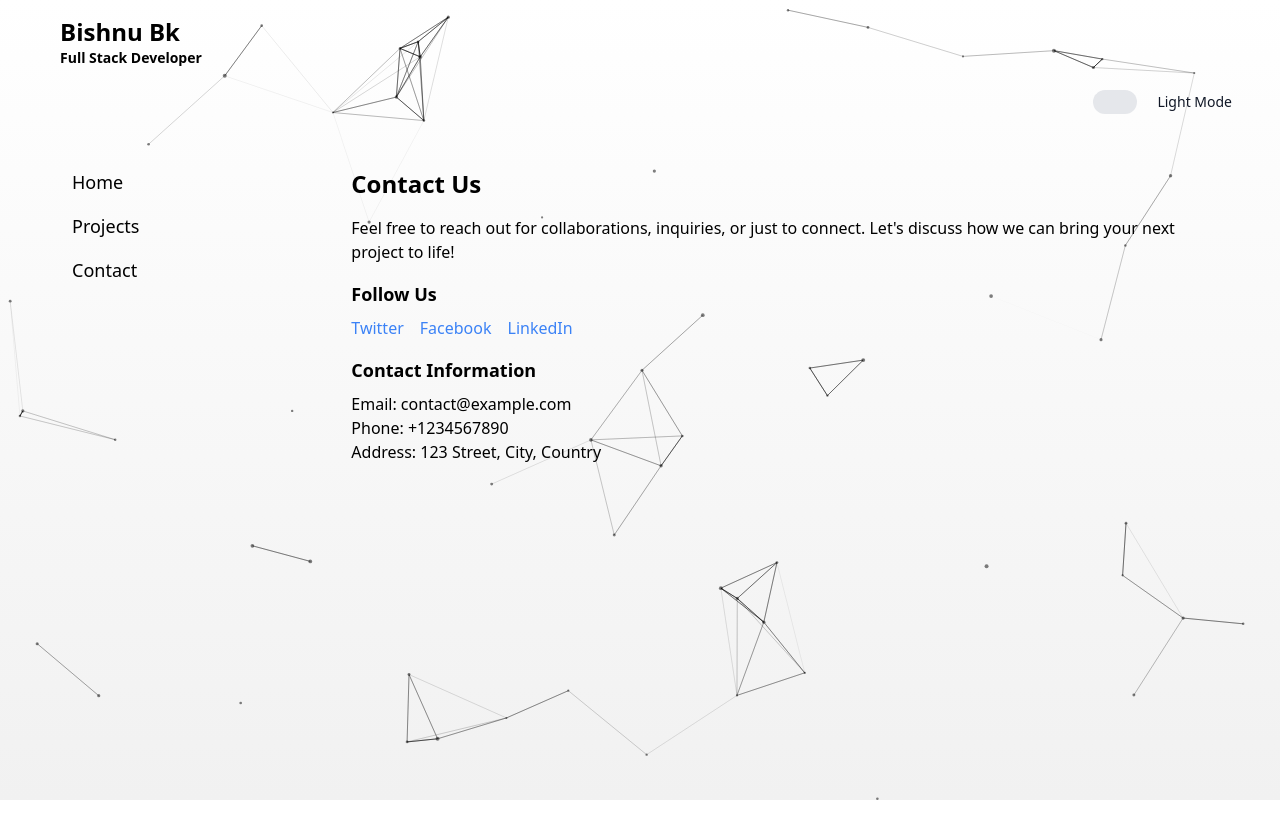
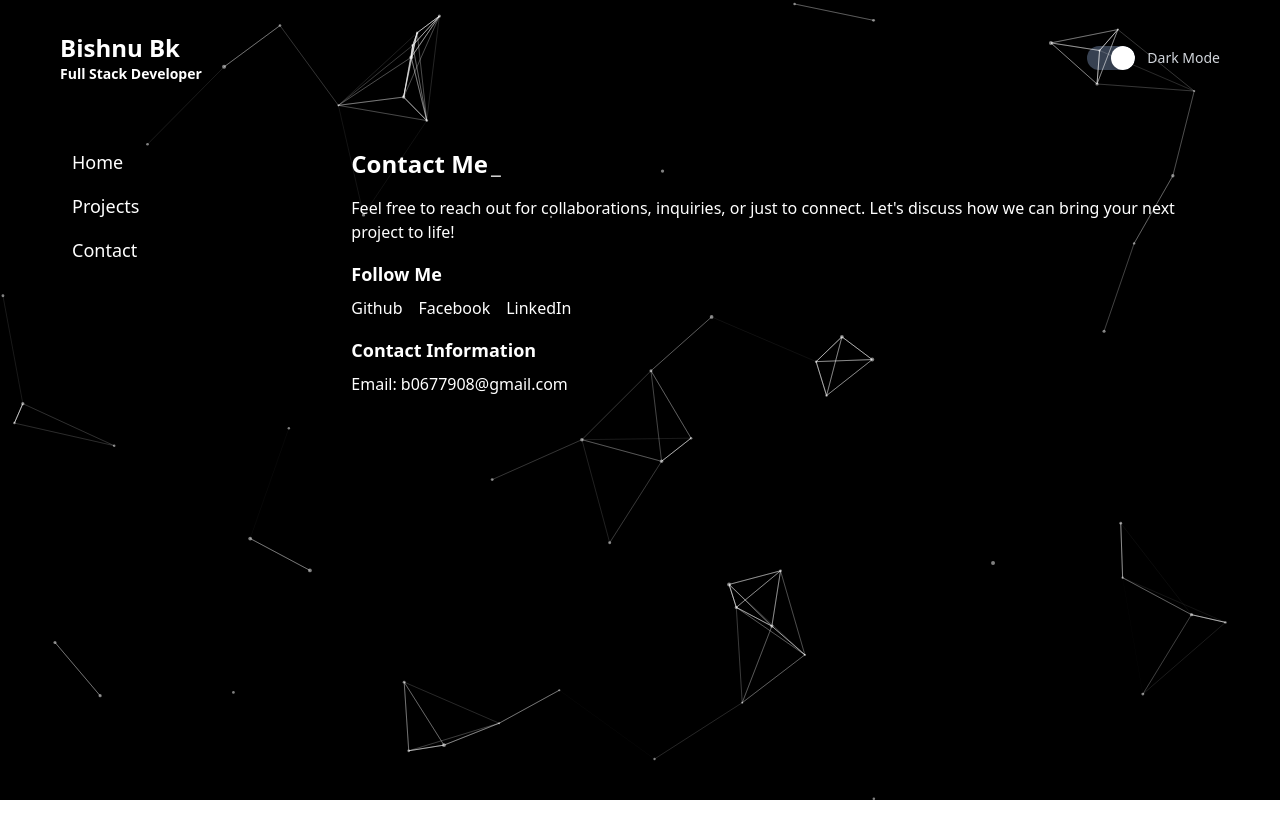
Before and after one commit to bishnuf66/portfolio, a React (Create React App) app: page /contact in a window 1280 px wide. Shown: the top 838 px of the page. Built offline with nearby package versions, Linux system fonts and the light colour scheme.

Commit message:
this is a commit

```diff
--- a/package.json
+++ b/package.json
@@ -10,6 +10,7 @@
     "react-dom": "^18.2.0",
     "react-router-dom": "^6.23.1",
     "react-scripts": "5.0.1",
+    "react-simple-typewriter": "^5.0.1",
     "react-tsparticles": "^2.9.0",
     "tsparticles": "^2.9.0",
     "web-vitals": "^2.1.4"
--- a/src/App.js
+++ b/src/App.js
@@ -8,14 +8,14 @@ import Design from "./components/Design";
 import Header from "./components/Header";
 
 function App() {
-  const [isDarkMode, setIsDarkMode] = useState(false);
+  const [isDarkMode, setIsDarkMode] = useState(true);
   const toggleDarkMode = () => {
     setIsDarkMode(!isDarkMode);
   };
 
   return (
     <Router>
-      <div className={`w-full h-screen ${isDarkMode ? 'bg-black-gradient' : 'bg-white-gradient'}`}>
+      <div className={`transition-all duration-700 ease-in-out w-full h-screen ${isDarkMode ? 'bg-black' : 'bg-white'}`}>
         <div className={`w-full top-0 px-10 py-4 ${isDarkMode ? 'text-white' : 'text-black'}`}>
           <Header isDarkMode={isDarkMode} toggleDarkMode={toggleDarkMode} />
         </div>
@@ -34,9 +34,10 @@ function App() {
           </div>
         </div>
       </div>
-      <div className="w-full h-screen">
+      <div>
         <Design isDarkMode={isDarkMode} />
       </div>
+
     </Router>
   );
 }
--- a/src/components/Contact.js
+++ b/src/components/Contact.js
@@ -1,24 +1,35 @@
 import React from 'react';
+import { Typewriter } from 'react-simple-typewriter';
 
 const Contact = ({ isDarkMode }) => {
     return (
         <div className={`p-4 ${isDarkMode ? 'text-white' : 'text-black'}`}>
-            <h1 className="text-2xl font-bold mb-4">Contact Us</h1>
+            <h1 className="text-2xl font-bold mb-4">
+                <Typewriter
+                    words={['Contact Me']}
+                    loop={1}
+                    cursor
+                    cursorStyle='_'
+                    typeSpeed={70}
+                    deleteSpeed={50}
+                    delaySpeed={1000}
+                />
+            </h1>
             <p className="mb-4">
                 Feel free to reach out for collaborations, inquiries, or just to connect. Let's discuss how we can bring your next project to life!
             </p>
 
             {/* Social Links */}
             <div className="mb-4">
-                <h2 className="text-lg font-semibold mb-2">Follow Us</h2>
+                <h2 className="text-lg font-semibold mb-2">Follow Me</h2>
                 <div className="flex space-x-4">
-                    <a href="https://twitter.com/example" target="_blank" rel="noopener noreferrer" className={`text-blue-500 hover:text-blue-600 ${isDarkMode ? 'text-white' : 'text-black'}`}>
-                        Twitter
+                    <a href="https://github.com/bishnuf66" target="_blank" rel="noopener noreferrer" className={`text-blue-500 hover:text-blue-600 ${isDarkMode ? 'text-white' : 'text-black'}`}>
+                        Github
                     </a>
-                    <a href="https://facebook.com/example" target="_blank" rel="noopener noreferrer" className={`text-blue-500 hover:text-blue-600 ${isDarkMode ? 'text-white' : 'text-black'}`}>
+                    <a href="https://www.facebook.com/bishnu.bk.315" target="_blank" rel="noopener noreferrer" className={`text-blue-500 hover:text-blue-600 ${isDarkMode ? 'text-white' : 'text-black'}`}>
                         Facebook
                     </a>
-                    <a href="https://linkedin.com/example" target="_blank" rel="noopener noreferrer" className={`text-blue-500 hover:text-blue-600 ${isDarkMode ? 'text-white' : 'text-black'}`}>
+                    <a href="https://www.linkedin.com/in/bishnu-bk-820b09243/" target="_blank" rel="noopener noreferrer" className={`text-blue-500 hover:text-blue-600 ${isDarkMode ? 'text-white' : 'text-black'}`}>
                         LinkedIn
                     </a>
                     {/* Add more social links as needed */}
@@ -28,9 +39,7 @@ const Contact = ({ isDarkMode }) => {
             {/* Contact Information */}
             <div>
                 <h2 className="text-lg font-semibold mb-2">Contact Information</h2>
-                <p>Email: contact@example.com</p>
-                <p>Phone: +1234567890</p>
-                <p>Address: 123 Street, City, Country</p>
+                <p>Email: b0677908@gmail.com</p>
             </div>
         </div>
     );
--- a/src/components/Design.js
+++ b/src/components/Design.js
@@ -3,31 +3,27 @@ import Particles from "react-tsparticles";
 import { loadFull } from "tsparticles";
 
 const Design = ({ isDarkMode }) => {
-
-
   const particleColor = isDarkMode ? "#ffffff" : "#000000";
   const linksColor = isDarkMode ? "#ffffff" : "#000000";
+
   const particlesInit = useCallback(async (engine) => {
-    console.log(engine);
     await loadFull(engine);
   }, []);
 
   const particlesLoaded = useCallback(async (container) => {
-    await console.log(container);
+    console.log(container);
   }, []);
+
   return (
-    <div className="w-full h-full">
+    <div className="w-full h-screen">
       <Particles
-        className="w-full h-screen"
         id="tsparticles"
         init={particlesInit}
         loaded={particlesLoaded}
         options={{
           fullScreen: true,
           background: {
-            /*  color: {
-               value: "#0d47a1",
-             }, */
+            // Adjust background options if needed
           },
           fpsLimit: 60,
           interactivity: {
@@ -39,7 +35,6 @@ const Design = ({ isDarkMode }) => {
               onHover: {
                 enable: true,
                 mode: "repulse",
-
                 distance: 400,
               },
               resize: true,
@@ -103,12 +98,3 @@ const Design = ({ isDarkMode }) => {
 };
 
 export default Design;
-
-/* mode: "grab",
-  grab: {
-  distance: 300,
-    line_linked: {
-    opacity: 0.5,
-  },
-},
- */
--- a/src/components/Header.js
+++ b/src/components/Header.js
@@ -2,28 +2,35 @@ import React from "react";
 
 const Header = ({ isDarkMode, toggleDarkMode }) => {
   return (
-    <div className="">
-      <div className={`flex flex-col top-0 px-5 ${isDarkMode ? 'text-white' : 'text-black'}`}>
-        <h1 className="text-2xl font-bold">Bishnu Bk</h1>
-        <h1 className="text-sm font-bold">Full Stack Developer</h1>
+    <div className="px-5 py-4 flex justify-between items-center">
+      <div className="flex flex-col">
+        <h1 className={`text-2xl font-bold ${isDarkMode ? 'text-white' : 'text-black'}`}>Bishnu Bk</h1>
+        <h1 className={`text-sm font-bold ${isDarkMode ? 'text-white' : 'text-black'}`}>Full Stack Developer</h1>
       </div>
-      <div>
-        <div className="flex justify-end items-end mt-4">
+      <div className="flex items-center">
         <label className="inline-flex items-center cursor-pointer">
           <input
             type="checkbox"
-              className="sr-only peer"
+            className="hidden peer"
             checked={isDarkMode}
             onChange={toggleDarkMode}
           />
-            <div className={`relative w-11 h-6 bg-gray-200 rounded-full peer peer-focus:ring-4 peer-focus:ring-gray-300 ${isDarkMode ? 'dark:peer-focus:ring-gray-800 dark:bg-gray-700' : 'peer-focus:ring-gray-800 bg-gray-200'}`}>
-              <div className={`peer-checked:after:translate-x-full rtl:peer-checked:after:-translate-x-full peer-checked:after:border-white after:content-[''] after:absolute after:top-0.5 after:start-[2px] ${isDarkMode ? 'after:bg-white dark:border-white peer-checked:bg-grey-700' : 'after:bg-white after:border-white after:border after:rounded-full'}`}></div>
+          <div
+            className={`relative w-12 h-6 rounded-full overflow-hidden transition-colors duration-300 ease-in-out ${isDarkMode ? 'bg-gray-700' : 'bg-gray-200'
+              }`}
+          >
+            <div
+              className={`absolute left-0 w-6 h-6 bg-white rounded-full shadow-md transform transition-transform duration-300 ease-in-out ${isDarkMode ? 'translate-x-full' : 'translate-x-0'
+                }`}
+            ></div>
           </div>
-            <span className={`ms-3 p-2 text-sm font-medium ${isDarkMode ? 'text-gray-300' : 'text-gray-900'}`}>
-              {isDarkMode ? 'Dark Mode' : 'Light Mode'}
+          <span
+            className={`ml-3 text-sm font-medium ${isDarkMode ? 'text-gray-300' : 'text-gray-900'
+              }`}
+          >
+            {isDarkMode ? "Dark Mode" : "Light Mode"}
           </span>
         </label>
-        </div>
       </div>
     </div>
   );
--- a/src/components/Home.js
+++ b/src/components/Home.js
@@ -1,22 +1,40 @@
 import React from 'react';
+import { Typewriter } from 'react-simple-typewriter';
 
 const Home = ({ isDarkMode }) => {
     return (
         <div className={`p-4 ${isDarkMode ? 'text-white' : 'text-black'}`}>
-            <h1 className="text-2xl font-bold mb-4">Welcome to My Portfolio!</h1>
-            <p>
-                Hello and welcome! I'm Bishnu, a passionate Fullstack Web Developer with a knack for creating robust, scalable web applications. Here, you'll find a showcase of my journey, projects I've built, and technologies I'm proficient in.
+            <h1 className="text-2xl font-bold mb-4">
+                <Typewriter
+                    words={['Welcome to My Portfolio!']}
+                    loop={1}
+                    cursor
+                    cursorStyle='_'
+                    typeSpeed={70}
+                    deleteSpeed={50}
+                    delaySpeed={1000}
+                />
+            </h1>
+
+            <p className='mb-4'>"Hello and welcome! I'm Bishnu, a passionate Fullstack Web Developer with a knack for creating robust, scalable web applications. Here, you'll find a showcase of my journey, projects I've built, and technologies I'm proficient in."
             </p>
-            <h2 className="text-2xl font-bold mb-4">What You'll Discover:</h2>
-            <p>
-                Professional Projects: Explore a collection of projects I've crafted from ideation to deployment, leveraging technologies such as React, Node.js, and MongoDB.
-            </p>
-            <p>
-                Skills & Expertise: Dive into my proficiency in frontend development (HTML/CSS, JavaScript, React), backend development (Node.js, Express), database management (SQL, NoSQL), and more.
-            </p>
-            <p>
-                Passion for Problem-Solving: I thrive on solving complex problems and delivering intuitive solutions that enhance user experiences and drive business growth.
-            </p>
+            <h2 className="text-2xl font-bold mb-4">
+                <Typewriter
+                    words={["What You'll Discover:"]}
+                    loop={1}
+                    cursor
+                    cursorStyle='_'
+                    typeSpeed={70}
+                    deleteSpeed={50}
+                    delaySpeed={1000}
+                />
+            </h2>
+
+            <p clasName="mb-1">Professional Projects: Explore a collection of projects I've crafted from ideation to deployment, leveraging technologies such as React, Node.js, and MongoDB.</p>
+
+            <p clasName="mb-1"> Skills & Expertise: Dive into my proficiency in frontend development (HTML/CSS, JavaScript, React), backend development (Node.js, Express), database management (SQL, NoSQL), and more.</p>
+
+            <p clasNaame="mb-1"> Passion for Problem-Solving: I thrive on solving complex problems and delivering intuitive solutions that enhance user experiences and drive business growth.</p>
         </div>
     );
 };
```
Also changed, not shown: src/components/Projects.js (+36 -13 lines), 1 other file (tests, documents, lock files or other folders). Lines whose indentation alone changed are shown as unchanged.
